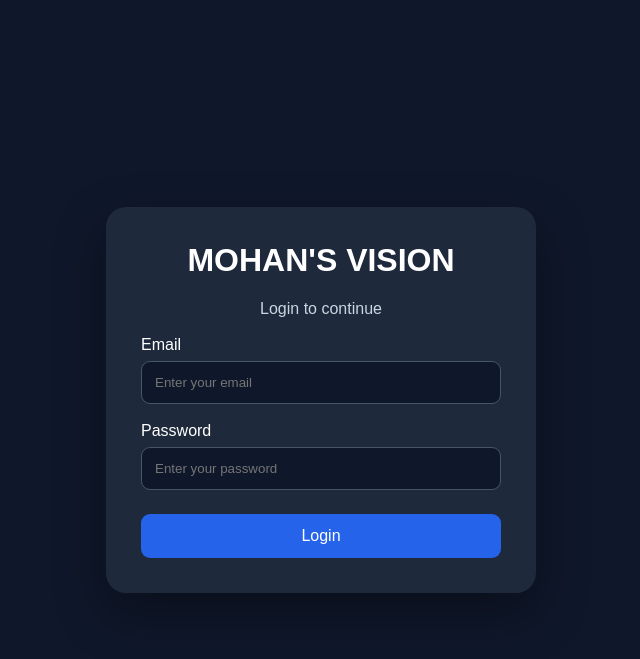
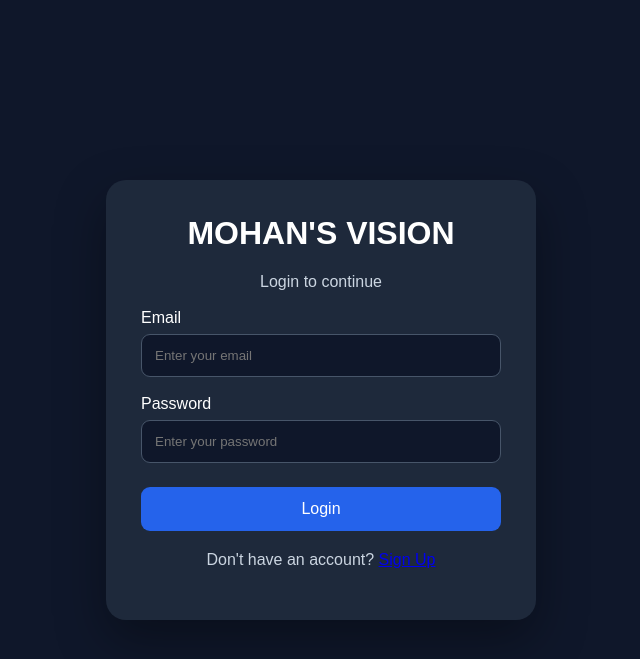
Before and after one commit to theerthan-bg/MOHAN-S_VISION, a Flask app: page /login in a window 1280 px wide. Shown: the top 659 px of the page, without its empty margins (319-959 px from the left). Run offline with Flask 3, Linux system fonts and the light colour scheme.

Commit message:
Add sign-up prompt to login page

```diff
--- a/templates/login.html
+++ b/templates/login.html
@@ -108,6 +108,10 @@
         <button type="submit">Login</button>
 
     </form>
+    <p style="text-align:center; margin-top:20px;">
+    Don't have an account?
+    <a href="/login?mode=signup">Sign Up</a>
+</p>
 
 </div>
 
```
